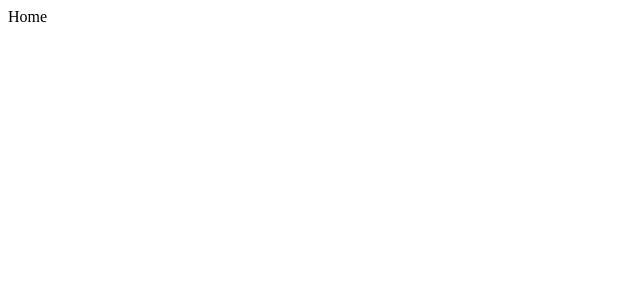
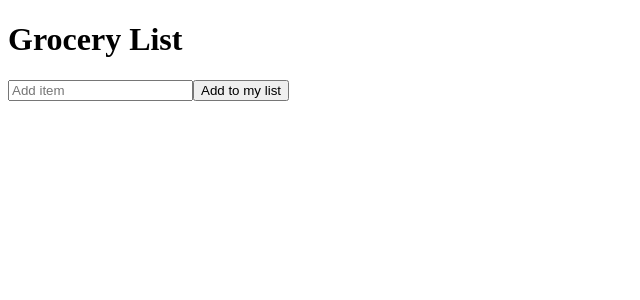
Before and after one commit to aidanliddiard/grocery-list, a React app: page / in a window 1280 px wide. Shown: the top 300 px of the page, without its empty margins (0-640 px from the left). Built offline with nearby package versions, Linux system fonts and the light colour scheme.

Commit message:
addint listReducer and form

```diff
--- /dev/null
+++ b/src/components/ListItem.jsx
@@ -0,0 +1,5 @@
+import React from 'react';
+
+export default function ListItem() {
+  return <div>ListItem</div>;
+}
--- a/src/views/Home.jsx
+++ b/src/views/Home.jsx
@@ -1,5 +1,13 @@
 import React from 'react';
 
 export default function Home() {
-  return <div>Home</div>;
+  return (
+    <>
+      <h1>Grocery List</h1>
+      <form>
+        <input placeholder="Add item" />
+        <button>Add to my list</button>
+      </form>
+    </>
+  );
 }
```
Also changed, not shown: src/context/ListProvider.jsx (added, +21 -0 lines).
